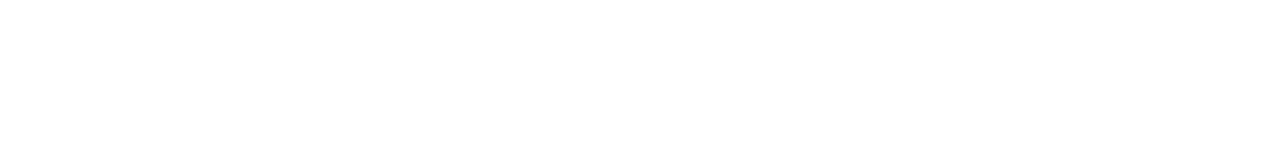
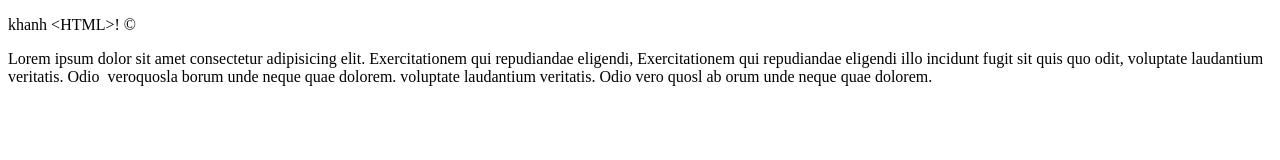
Before and after one commit to vqkhanh/HTML-CSS, a plain HTML site: page index.html in a window 1280 px wide. Drawn offline with Linux system fonts and the light colour scheme.

Commit message:
1.5 entities

```diff
--- a/index.html
+++ b/index.html
@@ -2,11 +2,11 @@
 <html lang="en">
 <head>
     <meta charset="UTF-8">
-    <meta http-equiv="X-UA-Compatible" content="IE=edge">
     <meta name="viewport" content="width=device-width, initial-scale=1.0">
     <title>Document</title>
 </head>
 <body>
-
+    <p> khanh &lt;HTML&gt;! &copy; </p>
+    <p>Lorem ipsum dolor sit amet consectetur adipisicing elit. Exercitationem qui repudiandae eligendi, Exercitationem qui repudiandae eligendi illo incidunt fugit sit quis quo odit, voluptate laudantium veritatis. Odio &nbspveroquosla borum unde neque quae dolorem. voluptate laudantium veritatis. Odio vero quosl ab orum unde neque quae dolorem.</p>
 </body>
 </html>
```
